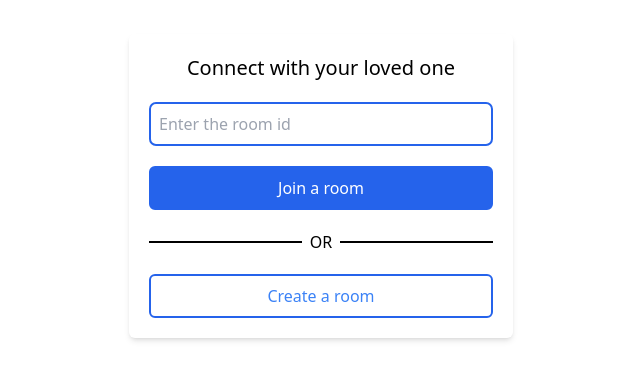
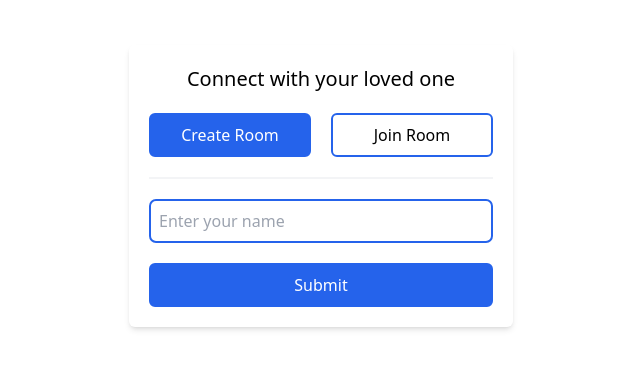
Before and after one commit to Vinay-Pratap-Singh/Harvi-Meet, a React (Create React App) app: page / in a window 1280 px wide. Shown: the part 214-594 px from the top of the page, without its empty margins (319-959 px from the left). Built offline with nearby package versions, Linux system fonts and the light colour scheme; no server answers.

Commit message:
updated homepage ui and its related logics

```diff
--- a/src/App.tsx
+++ b/src/App.tsx
@@ -1,94 +1,49 @@
-import { SubmitHandler, useForm } from "react-hook-form";
-import { useNavigate } from "react-router-dom";
-import { v4 as uuidv4 } from "uuid";
-import usePeer from "./hooks/usePeer";
-import { useEffect } from "react";
-
-interface IFormInput {
-  roomId: string;
-}
+import { useState } from "react";
+import CreateRoom from "./components/form/CreateRoom";
+import JoinRoom from "./components/form/JoinRoom";
 
 const App = () => {
-  const {
-    register,
-    handleSubmit,
-    formState: { errors, isSubmitting },
-  } = useForm<IFormInput>({ defaultValues: { roomId: "" } });
-  const navigate = useNavigate();
-
-  // function to handle form submission
-  const handleFormSubmission: SubmitHandler<IFormInput> = (data) => {
-    console.log(data);
-    navigate(`/${data?.roomId}`);
-  };
-
-  // function to handle create new room button
-  const handleCreateRoom = () => {
-    console.log("Creating the room");
-    const newRoomId = uuidv4();
-    navigate(`/${newRoomId}`);
-  };
+  const [isCreatingRoom, setIsCreatingRoom] = useState(true);
 
   return (
     <div className="flex items-center justify-center w-screen h-screen">
-      {/* form container */}
-      <form
-        onSubmit={handleSubmit(handleFormSubmission)}
-        className="flex flex-col gap-5 p-5 rounded-md shadow-md min-w-96"
-      >
+      {/* container for creating and joining the room */}
+      <div className="min-w-96 flex flex-col gap-5 p-5 rounded-md shadow-md">
         <h1 className="text-xl font-medium text-center">
           Connect with your loved one
         </h1>
 
-        {/* for input box and error */}
-        <div className="w-full space-y-1">
-          <input
-            autoFocus
-            placeholder="Enter the room id"
-            className={`w-full p-2 border-2 rounded-md  ${
-              errors?.roomId
-                ? "focus-within:outline-red-500"
-                : "focus-within:outline-blue-600"
+        {/* toggle buttons */}
+        <div className="flex items-center gap-5">
+          <button
+            type="button"
+            className={`w-full rounded-md py-2 font-medium transition-all duration-300 ease-in-out border-2 border-blue-600 ${
+              isCreatingRoom
+                ? "text-white bg-blue-600 hover:border-blue-500 hover:bg-blue-500"
+                : "border-blue-600"
             }`}
-            {...register("roomId", {
-              required: { value: true, message: "Please enter the room id" },
-              minLength: { value: 5, message: "Please enter a valid room id" },
-            })}
-          />
-          {/* for displaying the error */}
-          {errors?.roomId && (
-            <p className="text-sm text-red-500">* {errors?.roomId?.message}</p>
-          )}
+            onClick={() => setIsCreatingRoom(true)}
+          >
+            Create Room
+          </button>
+          <button
+            type="button"
+            className={`w-full rounded-md py-2 font-medium transition-all duration-300 ease-in-out border-2 border-blue-600 ${
+              !isCreatingRoom
+                ? "text-white bg-blue-600 hover:border-blue-500 hover:bg-blue-500"
+                : "border-blue-600"
+            }`}
+            onClick={() => setIsCreatingRoom(false)}
+          >
+            Join Room
+          </button>
         </div>
 
-        {/* button to create a room */}
-        <button
-          disabled={isSubmitting}
-          type="submit"
-          className="py-2 font-medium text-white transition-all duration-300 ease-in-out bg-blue-600 border-2 border-blue-600 rounded-md hover:border-blue-500 hover:bg-blue-500"
-        >
-          Join a room
-        </button>
+        {/* seprator */}
+        <div className="w-full h-[2px] bg-gray-100" />
 
-        {/* for seprator */}
-        <div className="flex items-center gap-2">
-          {/* for line */}
-          <div className="w-full h-[2px] bg-black" />
-          <p className="font-medium">OR</p>
-          {/* for line */}
-          <div className="w-full h-[2px] bg-black" />
-        </div>
-
-        {/* button to create a room */}
-        <button
-          disabled={isSubmitting}
-          type="button"
-          className="py-2 font-medium text-blue-500 transition-all duration-300 ease-in-out border-2 border-blue-600 rounded-md hover:text-white hover:bg-blue-600"
-          onClick={handleCreateRoom}
-        >
-          Create a room
-        </button>
-      </form>
+        {isCreatingRoom ? <CreateRoom /> : <JoinRoom />}
+      </div>
     </div>
   );
 };
--- /dev/null
+++ b/src/components/JoinedUsers.tsx
@@ -0,0 +1,5 @@
+const JoinedUsers = () => {
+  return <div>JoinedUsers</div>;
+};
+
+export default JoinedUsers;
--- /dev/null
+++ b/src/components/form/CreateRoom.tsx
@@ -0,0 +1,65 @@
+import { SubmitHandler, useForm } from "react-hook-form";
+import { useNavigate } from "react-router-dom";
+import { v4 as uuidv4 } from "uuid";
+
+interface IFormInput {
+  name: string;
+}
+
+const CreateRoom = () => {
+  const {
+    register,
+    handleSubmit,
+    formState: { errors, isSubmitting },
+  } = useForm<IFormInput>({ defaultValues: { name: "" } });
+  const navigate = useNavigate();
+
+  // function to handle form submission
+  const handleFormSubmission: SubmitHandler<IFormInput> = (data) => {
+    localStorage.setItem("name", data?.name || "");
+    const newRoomId = uuidv4();
+    navigate(`/${newRoomId}`);
+  };
+
+  return (
+    <form
+      onSubmit={handleSubmit(handleFormSubmission)}
+      className="flex flex-col gap-5 w-full"
+    >
+      {/* for user's name */}
+      <div className="w-full space-y-1">
+        <input
+          autoFocus
+          placeholder="Enter your name"
+          className={`w-full p-2 border-2 rounded-md  ${
+            errors?.name
+              ? "focus-within:outline-red-500"
+              : "focus-within:outline-blue-600"
+          }`}
+          {...register("name", {
+            required: { value: true, message: "Please enter your name" },
+            minLength: {
+              value: 3,
+              message: "Please enter a valid name",
+            },
+          })}
+        />
+        {/* for displaying the error */}
+        {errors?.name && (
+          <p className="text-sm text-red-500">* {errors?.name?.message}</p>
+        )}
+      </div>
+
+      {/* button to create a room */}
+      <button
+        disabled={isSubmitting}
+        type="submit"
+        className="py-2 font-medium text-white transition-all duration-300 ease-in-out bg-blue-600 border-2 border-blue-600 rounded-md hover:border-blue-500 hover:bg-blue-500"
+      >
+        {isSubmitting ? "Submitting ..." : "Submit"}
+      </button>
+    </form>
+  );
+};
+
+export default CreateRoom;
--- /dev/null
+++ b/src/components/form/JoinRoom.tsx
@@ -0,0 +1,87 @@
+import { SubmitHandler, useForm } from "react-hook-form";
+import { useNavigate } from "react-router-dom";
+
+interface IFormInput {
+  name: string;
+  roomId: string;
+}
+
+const JoinRoom = () => {
+  const {
+    register,
+    handleSubmit,
+    formState: { errors, isSubmitting },
+  } = useForm<IFormInput>({ defaultValues: { roomId: "", name: "" } });
+  const navigate = useNavigate();
+
+  // function to handle form submission
+  const handleFormSubmission: SubmitHandler<IFormInput> = (data) => {
+    localStorage.setItem("name", data?.name || "");
+    navigate(`/${data?.roomId}`);
+  };
+
+  return (
+    <form
+      onSubmit={handleSubmit(handleFormSubmission)}
+      className="flex flex-col gap-5 w-full"
+    >
+      {/* for user's name */}
+      <div className="w-full space-y-1">
+        <input
+          autoFocus
+          placeholder="Enter your name"
+          className={`w-full p-2 border-2 rounded-md  ${
+            errors?.name
+              ? "focus-within:outline-red-500"
+              : "focus-within:outline-blue-600"
+          }`}
+          {...register("name", {
+            required: { value: true, message: "Please enter your name" },
+            minLength: {
+              value: 3,
+              message: "Please enter a valid name",
+            },
+          })}
+        />
+        {/* for displaying the error */}
+        {errors?.name && (
+          <p className="text-sm text-red-500">* {errors?.name?.message}</p>
+        )}
+      </div>
+
+      {/* for roomid */}
+      <div className="w-full space-y-1">
+        <input
+          placeholder="Enter the room id"
+          className={`w-full p-2 border-2 rounded-md  ${
+            errors?.roomId
+              ? "focus-within:outline-red-500"
+              : "focus-within:outline-blue-600"
+          }`}
+          {...register("roomId", {
+            required: { value: true, message: "Please enter the room id" },
+            minLength: {
+              value: 5,
+              message: "Please enter a valid room id",
+            },
+          })}
+        />
+        {/* for displaying the error */}
+        {errors?.roomId && (
+          <p className="text-sm text-red-500">* {errors?.roomId?.message}</p>
+        )}
+      </div>
+
+      {/* button to join a room */}
+      <button
+        disabled={isSubmitting}
+        type="submit"
+        className="py-2 font-medium text-white transition-all duration-300 ease-in-out bg-blue-600 border-2 border-blue-600 rounded-md hover:border-blue-500 hover:bg-blue-500"
+      >
+        {isSubmitting ? "Submitting ..." : "Submit"}
+      </button>
+    </form>
+  );
+};
+
+export default JoinRoom;
--- /dev/null
+++ b/src/components/sidebar/Messages.tsx
@@ -0,0 +1,5 @@
+const Messages = () => {
+  return <div>Messages</div>;
+};
+
+export default Messages;
--- /dev/null
+++ b/src/components/sidebar/Users.tsx
@@ -0,0 +1,5 @@
+const Users = () => {
+  return <div>Users</div>;
+};
+
+export default Users;
--- a/src/helper/interface.ts
+++ b/src/helper/interface.ts
@@ -12,6 +12,8 @@
 // interface for stream data
 export interface IStreamData {
   peerID: string;
+  name: string;
+  // isOrganizer: boolean;
   stream: MediaStream;
   isMuted: boolean;
   isPlaying: boolean;
--- a/src/hooks/usePeer.tsx
+++ b/src/hooks/usePeer.tsx
@@ -20,7 +20,11 @@
     myPeer.on("open", (id: string) => {
       setCurrentPeerID(id);
       // joining the room
-      socket?.emit("join-room", { currentRoomID, peerID: id });
+      socket?.emit("joinRoom", {
+        currentRoomID,
+        peerID: id,
+        name: localStorage.getItem("name") || "",
+      });
     });
 
     return () => {
```
Also changed, not shown: src/components/Footer.tsx (+41 -1 lines), src/pages/Meet.tsx (+54 -14 lines).
